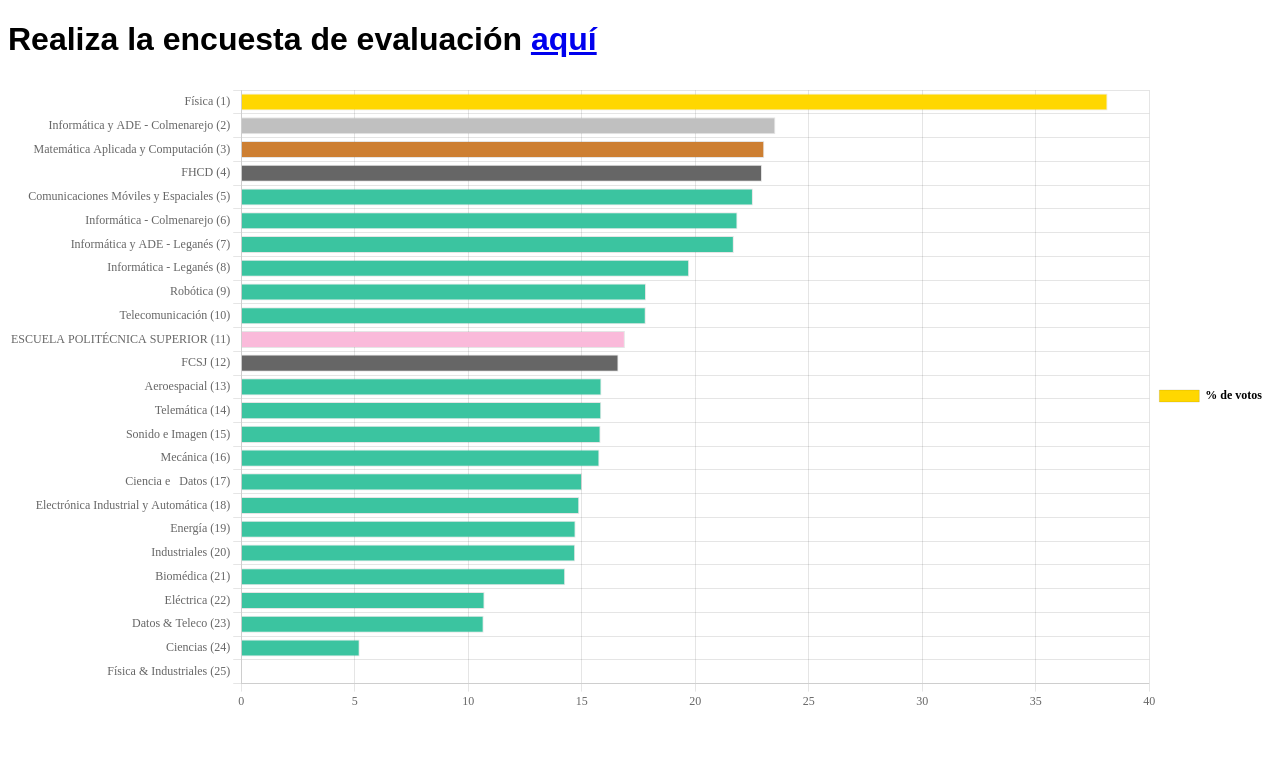
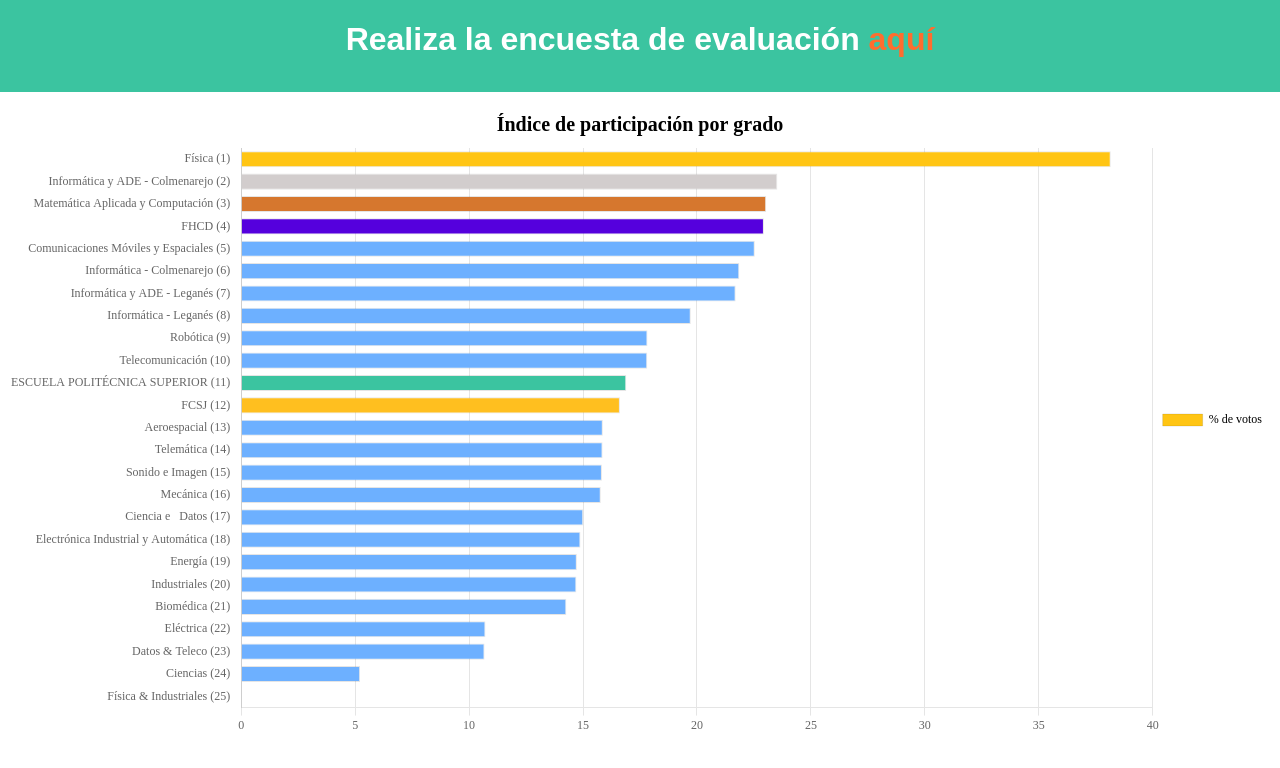
Before and after one commit to Astrak00/encuestas-eps, a website with bundled scripts: page index.html in a window 1280 px wide. Built offline with nearby package versions, Linux system fonts and the light colour scheme.

Commit message:
cambios en el diseño

```diff
--- a/index.html
+++ b/index.html
@@ -6,11 +6,10 @@
     <link rel="stylesheet" href="styles.css" />
   </head>
   <body>
-    <h1>
-      Realiza la encuesta de evaluación
-      <a href="https://aplicaciones.uc3m.es/encuestas/home/index">aquí</a>
-    </h1>
-    <div>
+    <header>
+      <h1>Realiza la encuesta de evaluación <a href="https://aplicaciones.uc3m.es/encuestas/home/index">aquí</a><h1>
+    </header>
+    <div id="graph">
       <canvas id="myChart"></canvas>
     </div>
 
--- a/script.js
+++ b/script.js
@@ -21,17 +21,16 @@ function processData() {
     // Call the function with the CSV data
     //const { names, percentages } = parseCSV(csv_);
 
-    const colors_array = Array(names.length).fill("#3BC4A0");
+    const colors_array = Array(names.length).fill("#6db0ff");
 
-    colors_array[names.findIndex((name) => name.includes("ESCUELA"))] =
-      "#FABADA";
-    colors_array[names.findIndex((name) => name.includes("FCSJ"))] = "#666666";
-    colors_array[names.findIndex((name) => name.includes("FHCD"))] = "#666666";
+    colors_array[names.findIndex((name) => name.includes("ESCUELA"))] = "#3bc4a0";
+    colors_array[names.findIndex((name) => name.includes("FCSJ"))] = "#ffbf1f";
+    colors_array[names.findIndex((name) => name.includes("FHCD"))] = "#5500dd";
 
     // Customize colors
-    colors_array[0] = "#FFD700";
-    colors_array[1] = "#C0C0C0";
-    colors_array[2] = "#CD7F32";
+    colors_array[0] = "#ffc514";
+    colors_array[1] = "#d2cdcd";
+    colors_array[2] = "#d6772e";
 
     Chart.defaults.font.family = "Montserrat";
 
@@ -64,22 +63,29 @@ function processData() {
             labels: {
               font: {
                 family: "Montserrat",
-                weight: "bold",
               },
               color: "black", // Set the color of legend labels here
             },
           },
 
           title: {
-            display: false,
+            display: true,
             text: "Índice de participación por grado",
             font: {
               family: "Montserrat",
               weight: "bold",
               size: 20,
             },
+            color: "black",
           },
         },
+       	scales: {
+        	y: {
+        		grid: {
+        			display: false
+        		}
+        	}
+       },
       },
     });
   });
--- a/styles.css
+++ b/styles.css
@@ -1,4 +1,9 @@
 /* Apply Montserrat font to all elements */
+* {
+	overflow-x: hidden;
+	border: none;
+}
+
 body,
 h1,
 p {
@@ -8,3 +13,24 @@ p {
   width: 95%;
   height: 95%;
 }
+
+header {
+	text-align: center;
+	background-color: #3bc4a0;
+	color: white;
+	width: 100vw;
+	height: 10vh;
+	position: absolute;
+	top: 0;
+	left: 0;
+	padding-bottom: 1.5vh;
+}
+
+header a {
+	color: #FF6D2E;
+	text-decoration: none;
+}
+
+#graph {
+	margin-top: 12vh;
+}
```
Also changed, not shown: 1 other file.
